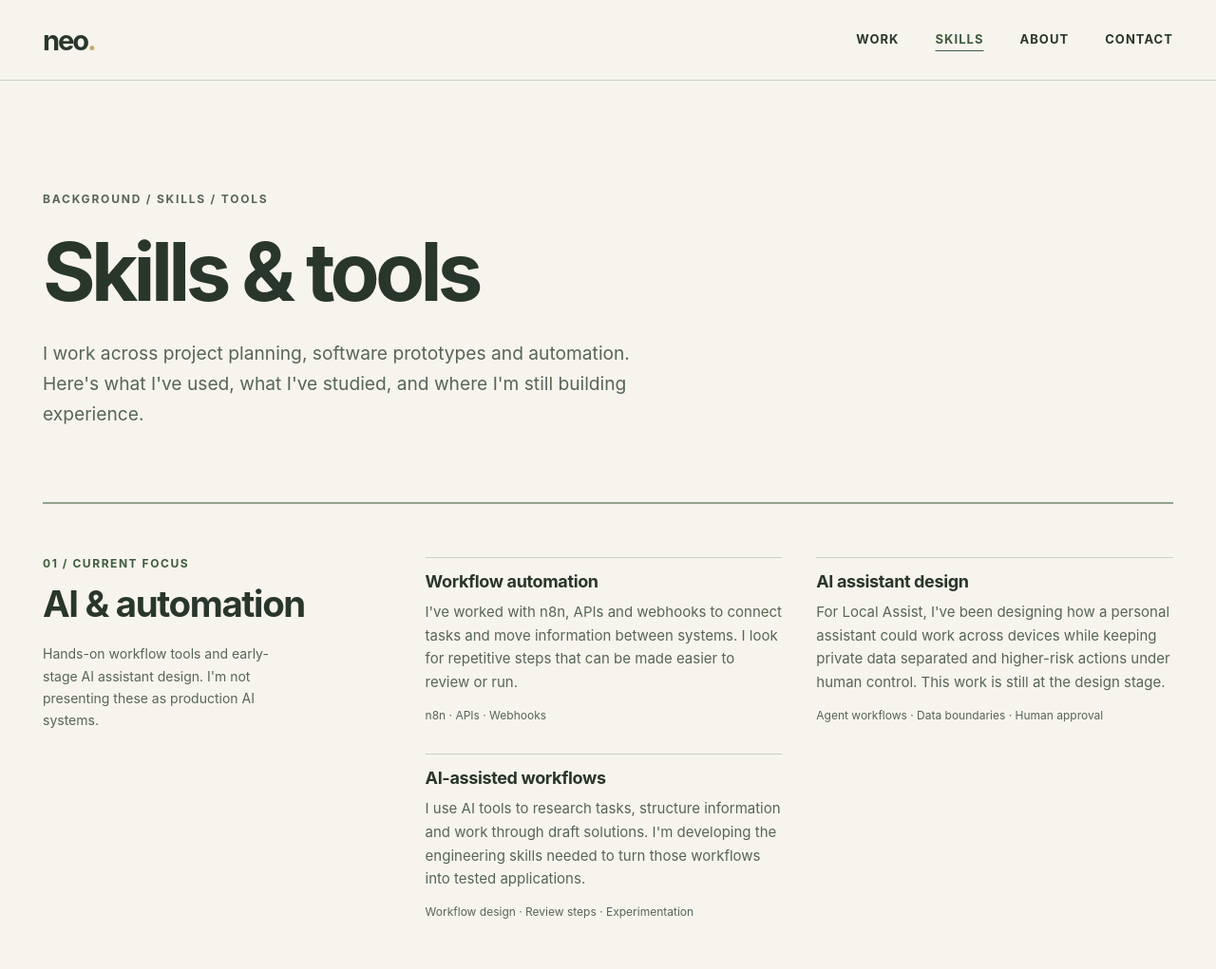
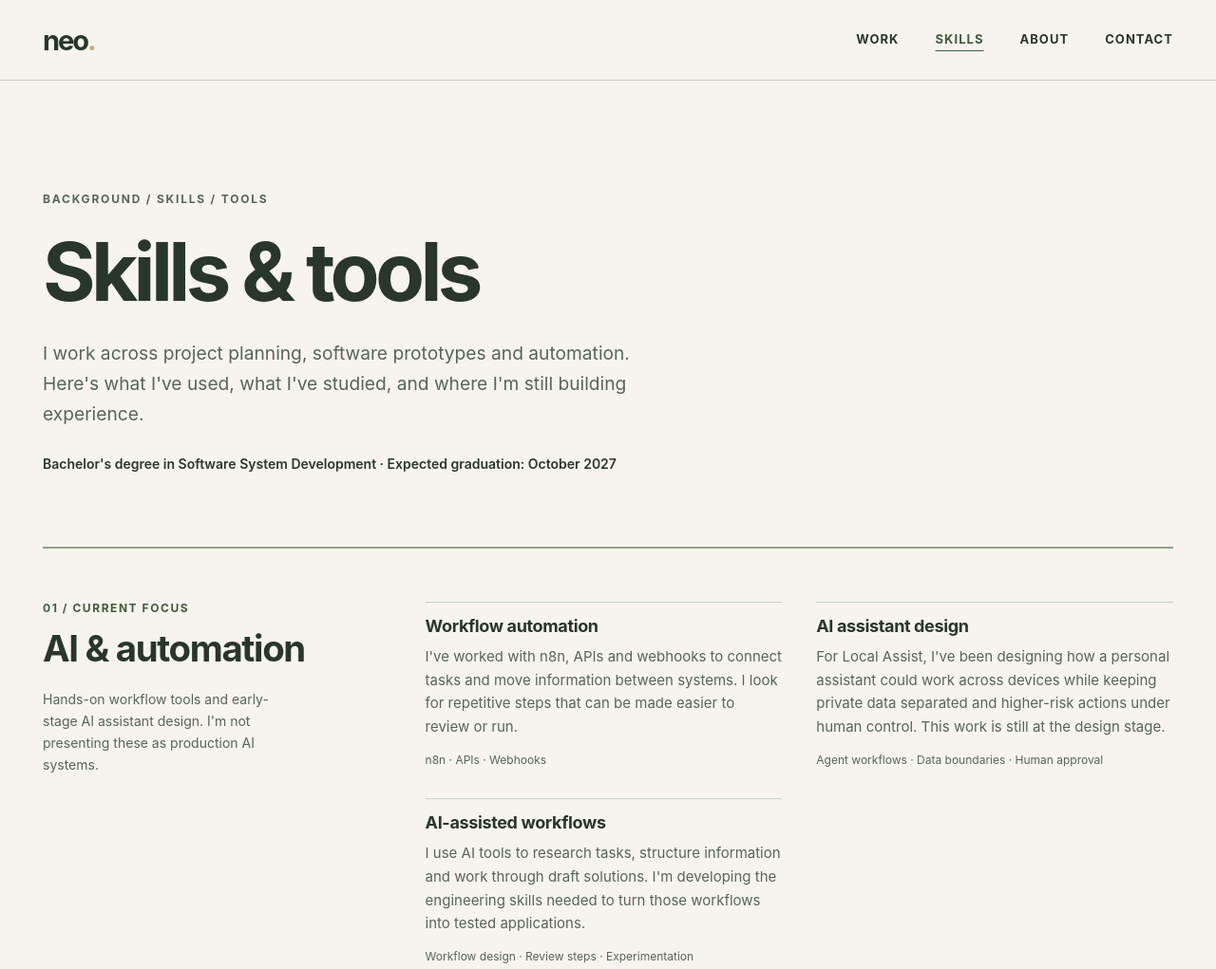
Before and after one commit to Neo0611-code/Neo0611-code.github.io, a plain HTML site: page skills.html in a window 1280 px wide. Shown: the top 1021 px of the page at 95% size. Drawn offline with Linux system fonts and the light colour scheme.

Commit message:
Clarify degree and expected graduation

```diff
--- a/skills.html
+++ b/skills.html
@@ -44,6 +44,7 @@
     .intro { padding-block: clamp(70px, 9vw, 116px) 76px; border-bottom: 2px solid var(--sage); }
     h1 { max-width: 820px; margin: 20px 0 24px; font-size: clamp(48px, 6.8vw, 85px); line-height: 1.1; letter-spacing: -.055em; }
     .intro p { max-width: 665px; color: #576653; font-size: clamp(17px, 1.5vw, 20px); margin: 0; }
+    .intro .education-line { margin-top: 24px; font-size: 14px; color: var(--ink); font-weight: 600; }
     .skills-section { display: grid; grid-template-columns: minmax(220px, .43fr) minmax(0, 1fr); column-gap: clamp(30px, 5vw, 84px); padding: 56px 0 70px; border-bottom: 1px solid var(--line); }
     .section-heading { margin: 0; font-size: clamp(27px, 3vw, 39px); line-height: 1.23; letter-spacing: -.035em; }
     .section-heading small { display: block; color: var(--accent-strong); font-size: 12px; letter-spacing: .13em; text-transform: uppercase; margin-bottom: 12px; }
@@ -102,6 +103,7 @@
       <div class="eyebrow">Background / skills / tools</div>
       <h1>Skills &amp; tools</h1>
       <p>I work across project planning, software prototypes and automation. Here's what I've used, what I've studied, and where I'm still building experience.</p>
+      <p class="education-line">Bachelor's degree in Software System Development · Expected graduation: October 2027</p>
     </header>
 
     <section class="skills-section" aria-labelledby="ai-title">
```
